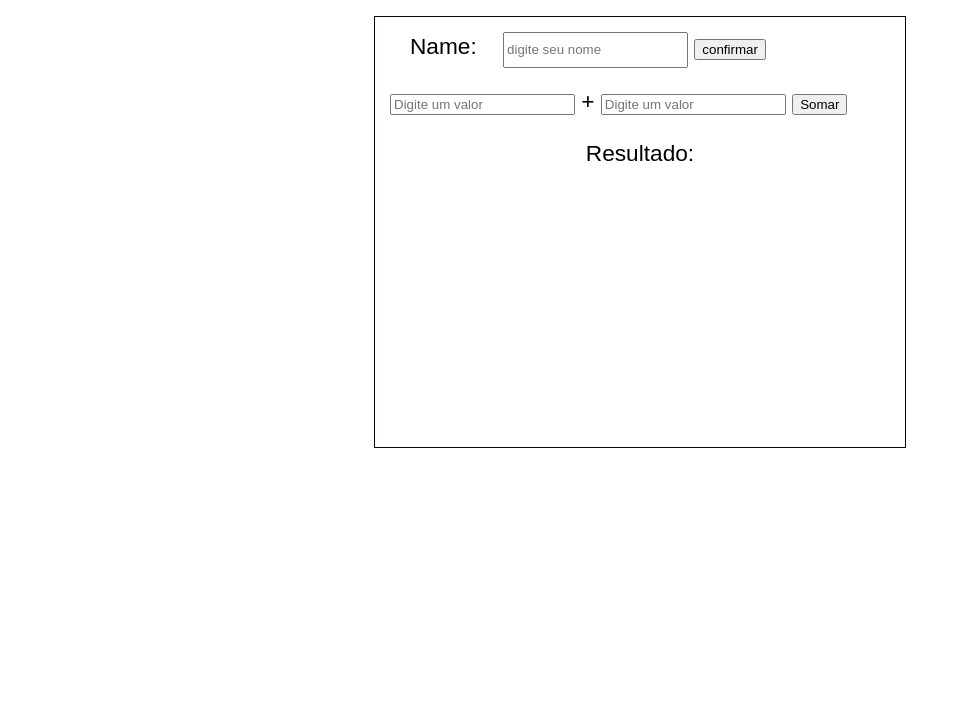
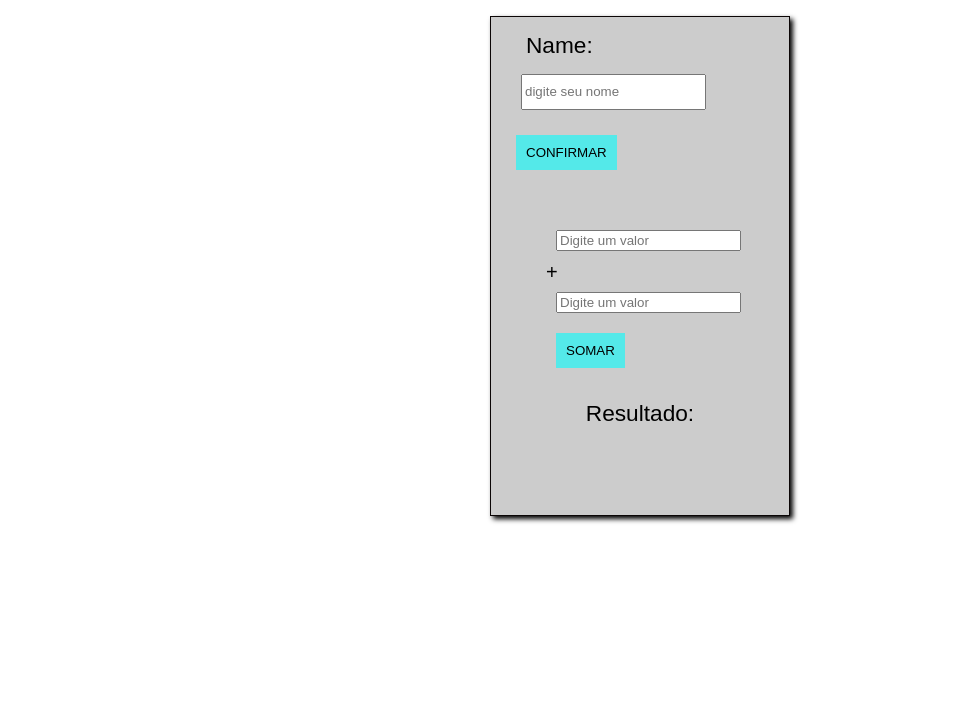
Before and after one commit to JoelAlvess/javascript, a plain HTML site: page aulaextra/extra.html in a window 1280 px wide. Shown: the part 97-800 px from the top of the page, without its empty margins (0-958 px from the left). Drawn offline with Linux system fonts and the light colour scheme.

Commit message:
Deu certo

```diff
--- a/aulaextra/extra.html
+++ b/aulaextra/extra.html
@@ -9,17 +9,30 @@
             font: normal 17pt 'Arial'
         }
 
+        h1{
+            text-align: center;
+        }
+
         .container{
+            box-shadow: 3px 3px 5px black;
+            background-color: #ccc;
+            padding: 10px;
+            margin: auto;
+            box-sizing: border-box;
             padding: 15px;
-            margin: auto;
-            width: 500px;
-            height: 400px;
+            width: 300px;
+            height: 500px;
             border: 1px solid #0b0606;
         }
 
-        span{
+
+        .name{
             padding: 10px;
             margin: 10px;
+        }
+
+        #name-user{
+            margin: 15px;
         }
 
         #name-user{
@@ -27,12 +40,30 @@
         }
 
         .calculator{
-            margin-top: 20px;
+            margin: 20px;
+            padding: 20px;
+            line-height: 20px;
         }
 
         #res{
             margin: 25px;
             text-align: center;
+        }
+
+        .btn-confirmr{
+            text-transform: uppercase;
+            border: none;
+            background-color: rgba(0, 255, 255, 0.584);
+            padding: 10px;
+            margin: 10px;
+        }
+
+        #number01 , #number02{
+            margin: 10px;
+        }
+
+        .sum{
+            font-size: 15pt;
         }
     </style>
 
@@ -40,13 +71,14 @@
 <body>
     <h1>Meu primeiro programa</h1>
     <div class="container">
-        <span>Name:</span>
+        <span class="name">Name:</span>
         <input type="text" name="name" id="name-user" placeholder="digite seu nome">
-        <input type="button" value="confirmar" onclick="confirmr()">
+        <input type="button" value="confirmar" onclick="confirmr()" class="btn-confirmr">
         <div class="calculator">
-            <input type="number" name="number01" id="number01" placeholder="Digite um valor"> +
+            <input type="number" name="number01" id="number01" placeholder="Digite um valor">
+            <span class="sum">+</span>
             <input type="number" name="number02" id="number02" placeholder="Digite um valor">
-            <input type="button" value="Somar" onclick="sum()">
+            <input type="button" value="Somar" onclick="sum()" class="btn-confirmr">
             <div id="res">
                 Resultado:
             </div>
@@ -58,6 +90,8 @@
 
         function confirmr() {
             user = document.querySelector('#name-user').value
+            var clic = document.querySelectorAll('.btn-confirmr')[0]
+            clic.style.background = 'green'
         }
 
         function sum() {
@@ -67,7 +101,9 @@
             var n1 = Number(tn1.value)
             var n2 = Number(tn2.value)
             var sum = n1 + n2
-            res.innerHTML = `${user}  o resultado da operação entre ${n1} e ${n2} é ${sum}`
+            var clic_sum = document.querySelectorAll('.btn-confirmr')[1]
+            clic_sum.style.background = 'green'
+            res.innerHTML = `${user}  o resultado entre ${n1} e ${n2} é ${sum}`
         }
     </script>
 </body>
```
